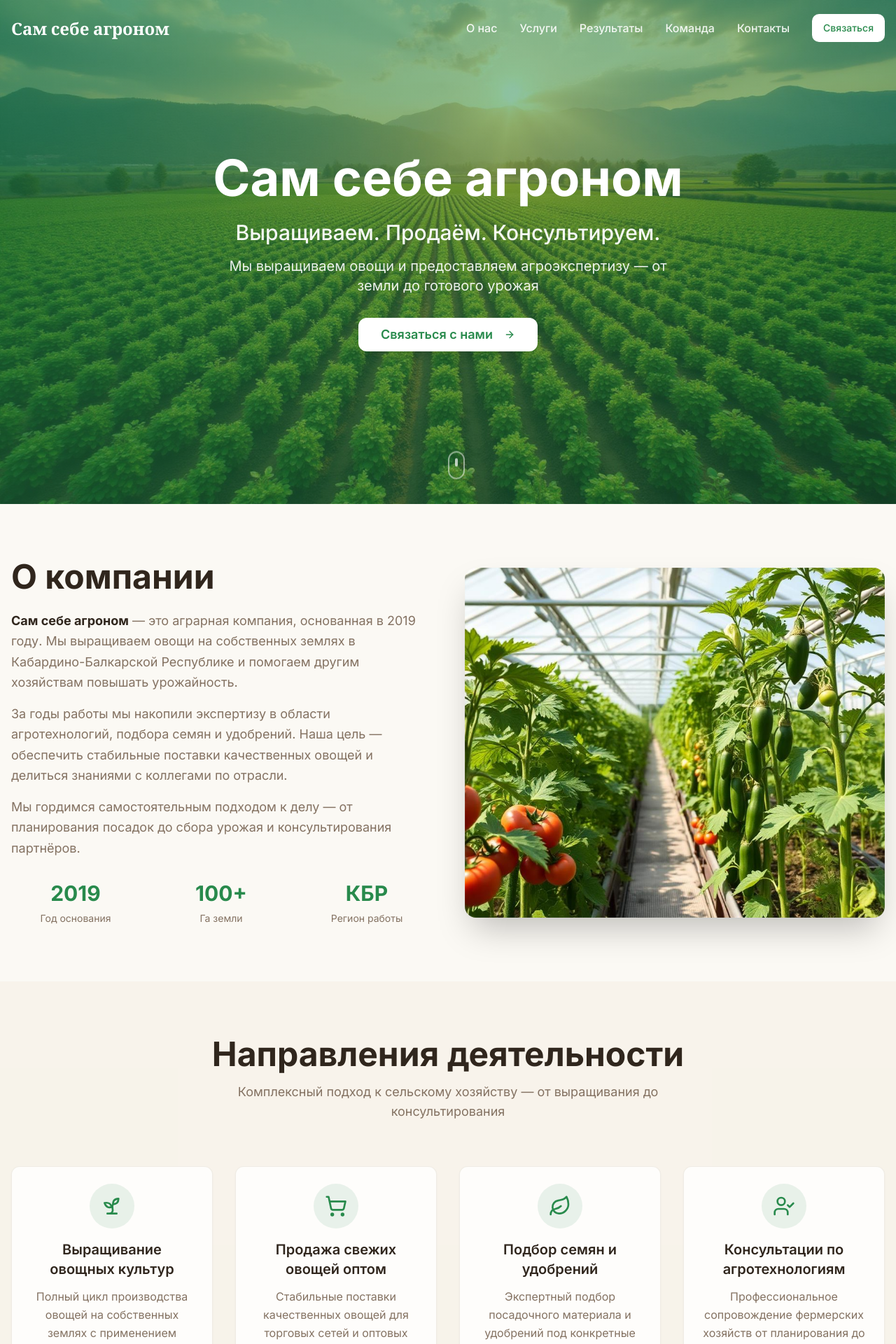
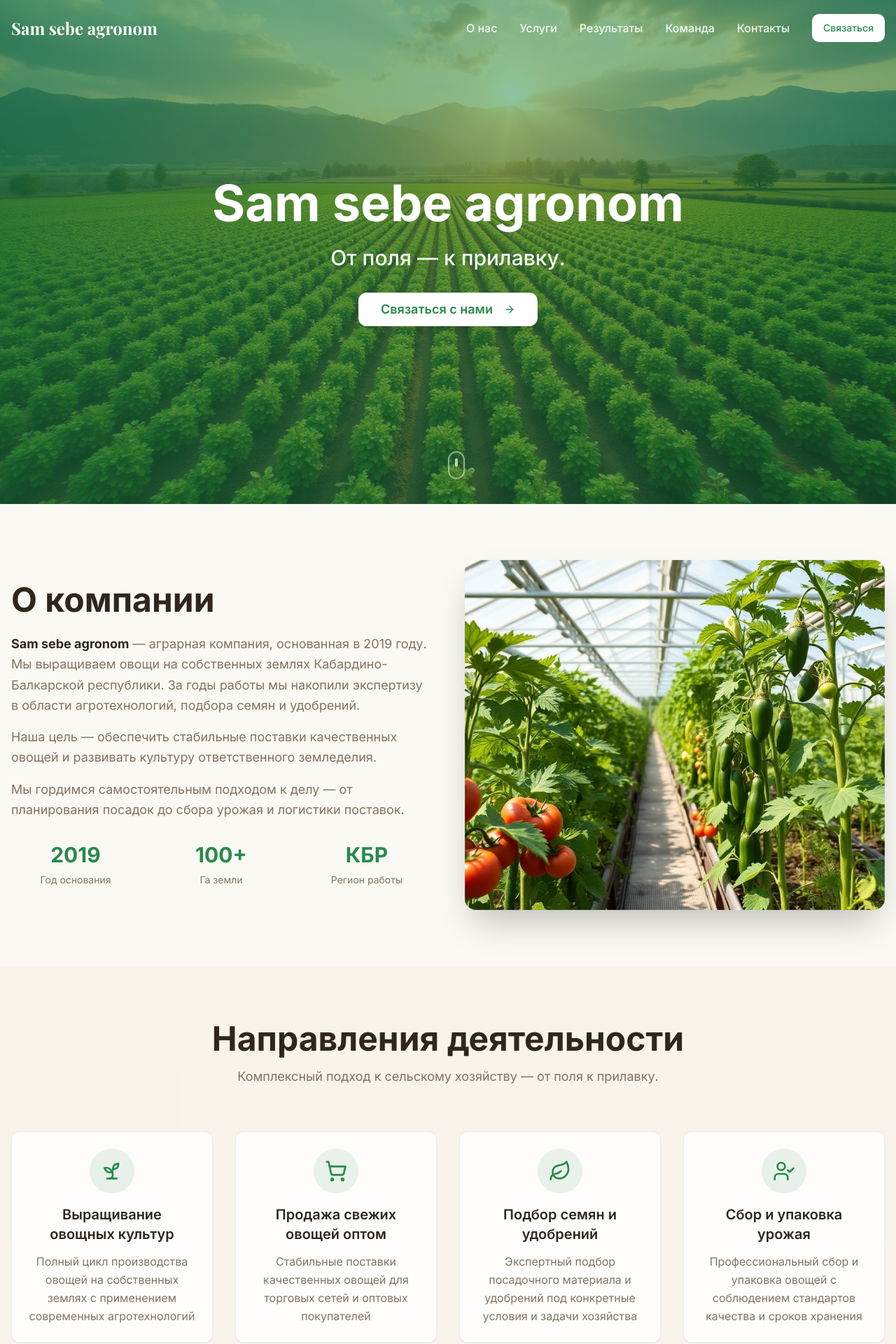
Before and after one commit to leravolk/agro-kb-self-gardener, a React (Vite) app: page / in a window 1280 px wide. Shown: the top 1920 px of the page at 70% size. Built offline with nearby package versions, Linux system fonts and the light colour scheme; the HTML template or start-up script is replaced by a standard one.

Commit message:
Update company information and services

```diff
--- a/src/components/About.tsx
+++ b/src/components/About.tsx
@@ -11,20 +11,18 @@ const About = () => {
             </h2>
             <div className="space-y-4 text-lg text-muted-foreground leading-relaxed">
               <p>
-                <strong className="text-foreground">Сам себе агроном</strong> — это аграрная компания,
+                <strong className="text-foreground">Sam sebe agronom</strong> — аграрная компания,
                 основанная в 2019 году. Мы выращиваем овощи на собственных землях
-                в Кабардино-Балкарской Республике и помогаем другим хозяйствам
-                повышать урожайность.
+                Кабардино-Балкарской республики. За годы работы мы накопили экспертизу
+                в области агротехнологий, подбора семян и удобрений.
               </p>
               <p>
-                За годы работы мы накопили экспертизу в области агротехнологий,
-                подбора семян и удобрений. Наша цель — обеспечить стабильные
-                поставки качественных овощей и делиться знаниями с коллегами
-                по отрасли.
+                Наша цель — обеспечить стабильные поставки качественных овощей
+                и развивать культуру ответственного земледелия.
               </p>
               <p>
                 Мы гордимся самостоятельным подходом к делу — от планирования
-                посадок до сбора урожая и консультирования партнёров.
+                посадок до сбора урожая и логистики поставок.
               </p>
             </div>
             <div className="mt-8 grid grid-cols-3 gap-6">
--- a/src/components/Footer.tsx
+++ b/src/components/Footer.tsx
@@ -4,10 +4,10 @@ const Footer = () => {
       <div className="container mx-auto px-4">
         <div className="grid md:grid-cols-3 gap-8 mb-8">
           <div>
-            <h3 className="text-2xl font-bold mb-4 font-serif">Сам себе агроном</h3>
+            <h3 className="text-2xl font-bold mb-4 font-serif">Sam sebe agronom</h3>
             <p className="text-primary-foreground/80 leading-relaxed">
               Аграрная компания в Кабардино-Балкарской Республике.
-              Выращиваем, продаём, консультируем с 2019 года.
+              От поля — к прилавку с 2019 года.
             </p>
           </div>
 
@@ -32,7 +32,7 @@ const Footer = () => {
         </div>
 
         <div className="border-t border-primary-foreground/20 pt-8 text-center text-primary-foreground/70">
-          <p>&copy; 2019-2025 Сам себе агроном. Все права защищены.</p>
+          <p>&copy; 2019-2025 Sam sebe agronom. Все права защищены.</p>
         </div>
       </div>
     </footer>
--- a/src/components/Hero.tsx
+++ b/src/components/Hero.tsx
@@ -22,13 +22,10 @@ const Hero = () => {
       {/* Content */}
       <div className="relative z-10 container mx-auto px-4 text-center text-white">
         <h1 className="text-5xl md:text-7xl font-bold mb-6 text-balance animate-fade-in">
-          Сам себе агроном
+          Sam sebe agronom
         </h1>
-        <p className="text-2xl md:text-3xl mb-4 font-medium opacity-95">
-          Выращиваем. Продаём. Консультируем.
-        </p>
-        <p className="text-lg md:text-xl mb-8 max-w-2xl mx-auto opacity-90 leading-relaxed">
-          Мы выращиваем овощи и предоставляем агроэкспертизу — от земли до готового урожая
+        <p className="text-2xl md:text-3xl mb-8 font-medium opacity-95">
+          От поля — к прилавку.
         </p>
         <Button
           size="lg"
--- a/src/components/Navigation.tsx
+++ b/src/components/Navigation.tsx
@@ -36,7 +36,7 @@ const Navigation = () => {
             }`}
             onClick={() => window.scrollTo({ top: 0, behavior: "smooth" })}
           >
-            Сам себе агроном
+            Sam sebe agronom
           </div>
 
           {/* Desktop Menu */}
--- a/src/components/Services.tsx
+++ b/src/components/Services.tsx
@@ -19,8 +19,8 @@ const services = [
   },
   {
     icon: UserCheck,
-    title: "Консультации по агротехнологиям",
-    description: "Профессиональное сопровождение фермерских хозяйств от планирования до сбора урожая"
+    title: "Сбор и упаковка урожая",
+    description: "Профессиональный сбор и упаковка овощей с соблюдением стандартов качества и сроков хранения"
   }
 ];
 
@@ -33,7 +33,7 @@ const Services = () => {
             Направления деятельности
           </h2>
           <p className="text-lg text-muted-foreground max-w-2xl mx-auto">
-            Комплексный подход к сельскому хозяйству — от выращивания до консультирования
+            Комплексный подход к сельскому хозяйству — от поля к прилавку.
           </p>
         </div>
 
```
